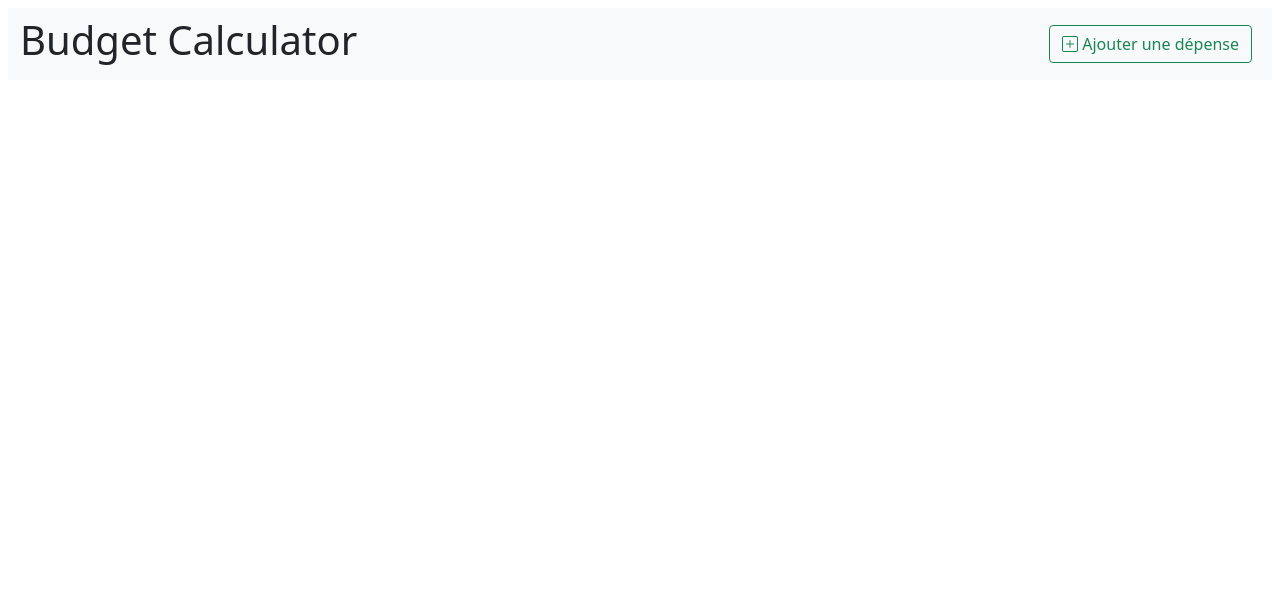
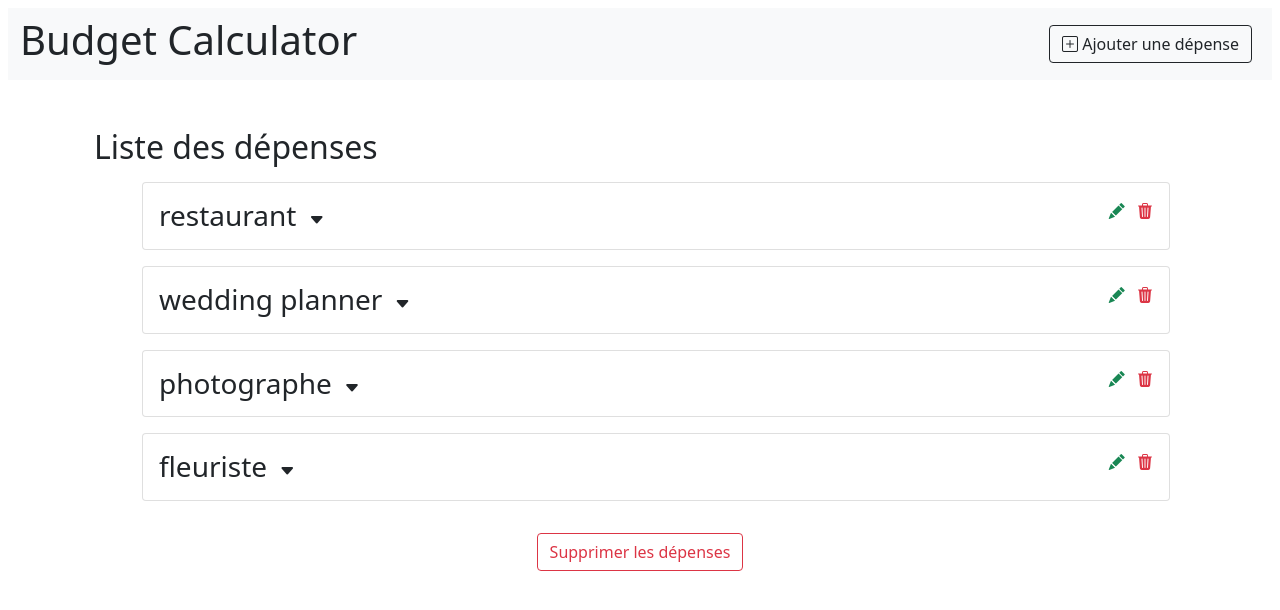
Before and after one commit to CarolineSenes/wedding-budget-calculator, a Svelte app: page / in a window 1280 px wide. Shown: the top 610 px of the page. Built offline with nearby package versions, Linux system fonts and the light colour scheme.

Commit message:
add expenses & expense components
toogle amount, remove single expense, btn remove expenses

```diff
--- a/src/App.svelte
+++ b/src/App.svelte
@@ -1,10 +1,35 @@
 <script>
-	import Navbar from './components/Navbar.svelte';
+  import { setContext } from "svelte";
 
+  //COMPONENTS//
+  import Navbar from "./components/Navbar.svelte";
+  import ExpensesList from "./components/ExpensesList.svelte";
+
+  //DATA//
+  import expensesData from "./expenses";
+
+  //VARIABLES//
+  //on récupère tout le contenu de expenses.js dans un array "expenses"
+  let expenses = [...expensesData];
+
+  //FUNCTIONS//
+  //retourne un nouvel array "expenses" avec tous les items, sauf celui qu'on veut supprimer et qu'on passe en parametres.
+  function removeExpense(id){
+    expenses = expenses.filter(item => item.id !== id);
+  }
+
+  function clearExpenses(){
+    expenses = [];
+  }
+
+  //CONTEXT//
+  setContext('remove', removeExpense);
+  setContext('clearExpenses', clearExpenses)
 </script>
 
-<main>
-	<Navbar />
+<Navbar />
+<main class="container">
+  <ExpensesList {expenses} />
 </main>
 
 <style>
--- /dev/null
+++ b/src/components/Expense.svelte
@@ -0,0 +1,42 @@
+<script>
+  import { getContext } from "svelte";
+  //on exporte pour pouvoir modifier la valeur de chaque "expense" de l'extérieur du component (depuis ExpensesList)
+  export let expense;
+
+  let displayAmount = false;
+
+  function toogleAmount() {
+    displayAmount = !displayAmount;
+  }
+
+  const removeExpense = getContext('remove')
+</script>
+
+<article class="card p-3 m-3">
+  <div class="d-flex ">
+    <div class="me-auto">
+      <h3 class="d-inline">{expense.name}</h3>
+      <button class="mx-2" on:click={toogleAmount}
+        ><i class="bi bi-caret-down-fill" /></button
+      >
+    </div>
+    <div>
+      <button><i class="bi bi-pencil-fill text-success mx-2" /></button>
+      <button on:click={() => removeExpense(expense.id)}
+        ><i class="bi bi-trash3-fill text-danger" /></button
+      >
+    </div>
+  </div>
+
+  {#if displayAmount}
+    <div class="card-body">
+      {expense.amount}€
+    </div>
+  {/if}
+</article>
+
+<style>
+  button {
+    all: unset;
+  }
+</style>
--- /dev/null
+++ b/src/components/ExpensesList.svelte
@@ -0,0 +1,33 @@
+<script>
+  import SectionTitle from "./Title.svelte";
+  import Expense from "./Expense.svelte";
+  import { getContext } from "svelte";
+
+  //on exporte pour pouvoir modifier l'array "expenses" de l'extérieur du component (depuis App)
+  //la valeur par défaut sera un array vide
+  export let expenses = [];
+
+  const clearExpenses = getContext("clearExpenses");
+</script>
+
+<section class="container">
+  <SectionTitle title="Liste des dépenses" />
+
+  <ul>
+    {#each expenses as expense}
+      <Expense {expense} />
+    {:else}
+      <p>La liste des dépenses est actuellement vide</p>
+    {/each}
+  </ul>
+  <div class="text-center">
+    <button
+      class="btn btn-outline-danger mt-3"
+      type="button"
+      on:click={clearExpenses}>Supprimer les dépenses</button
+    >
+  </div>
+</section>
+
+<style>
+</style>
--- a/src/components/Navbar.svelte
+++ b/src/components/Navbar.svelte
@@ -6,11 +6,11 @@
     /* your styles go here */
 </style>
 
-<nav class="navbar navbar-light bg-light">
+<nav class="navbar navbar-light bg-light mb-5">
     <div class="container-fluid">
       <h1>Budget Calculator</h1>
       <form class="d-flex">
-        <button class="btn btn-outline-success me-2" type="button">
+        <button class="btn btn-outline-dark me-2" type="button">
           <i class="bi bi-plus-square" />
 		  Ajouter une dépense
         </button>
--- a/src/components/Title.svelte
+++ b/src/components/Title.svelte
@@ -1,7 +1,7 @@
 <script>
-    //on exporte pour pouvoir modifier le titre de l'extérieur du component
+    //on exporte pour pouvoir modifier le titre de l'extérieur du component (depuis ExpensesList)
     //le titre par défaut sera "Dépense anonyme"
-    export let title = "Dépense anonyme"
+    export let title = "Anonyme"
 </script>
 
 <style>
--- /dev/null
+++ b/src/expenses.js
@@ -0,0 +1,22 @@
+export default [
+  {
+    id: Math.random() * Date.now(),
+    name: "restaurant",
+    amount: 7000
+  },
+  {
+    id: Math.random() * Date.now(),
+    name: "wedding planner",
+    amount: 2500
+  },
+  {
+    id: Math.random() * Date.now(),
+    name: "photographe",
+    amount: 1600
+  },
+  {
+    id: Math.random() * Date.now(),
+    name: "fleuriste",
+    amount: 1000
+  }
+];
--- a/src/main.js
+++ b/src/main.js
@@ -3,7 +3,6 @@ import App from './App.svelte';
 const app = new App({
 	target: document.body,
 	props: {
-		name: 'world'
 	}
 });
 
```
